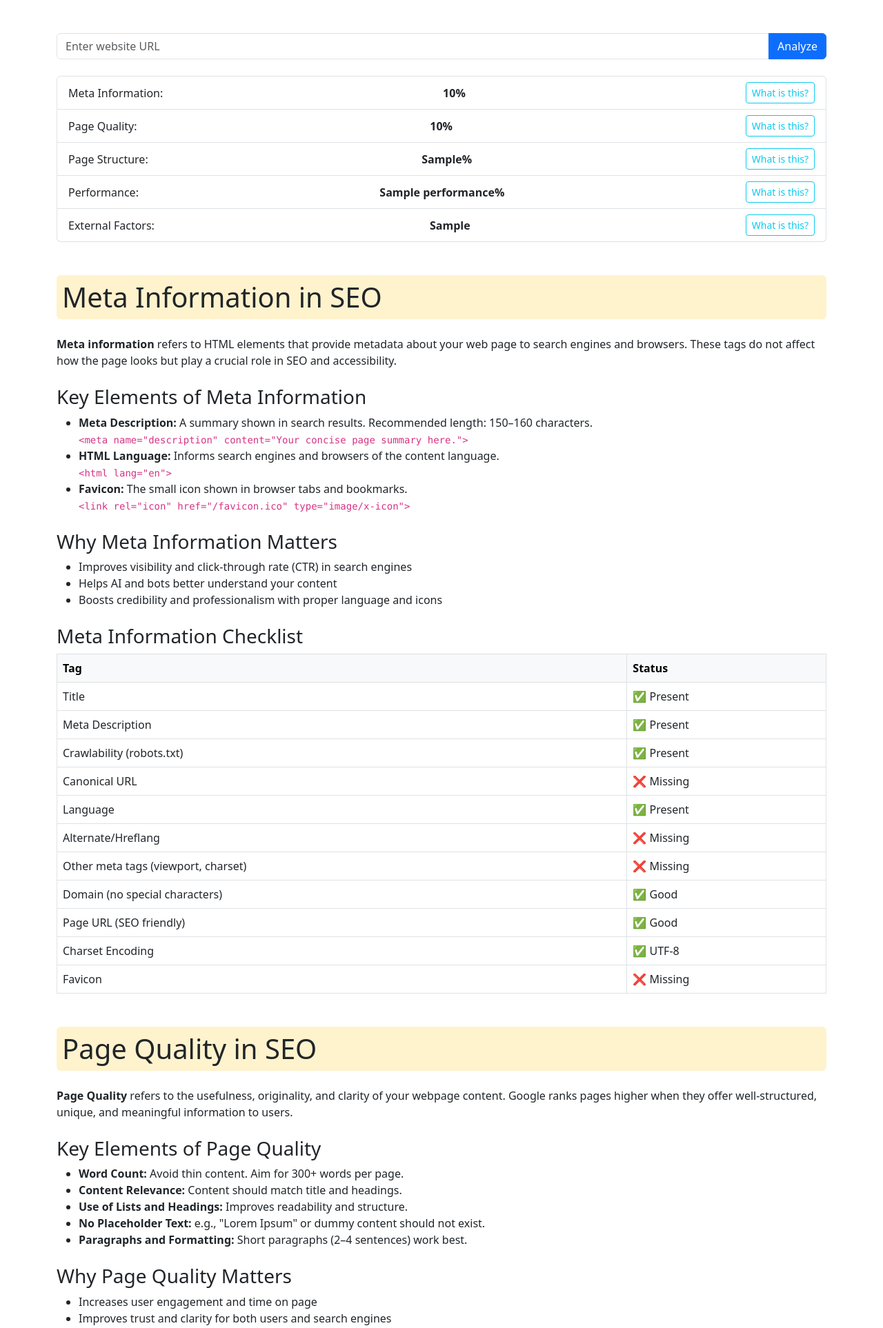
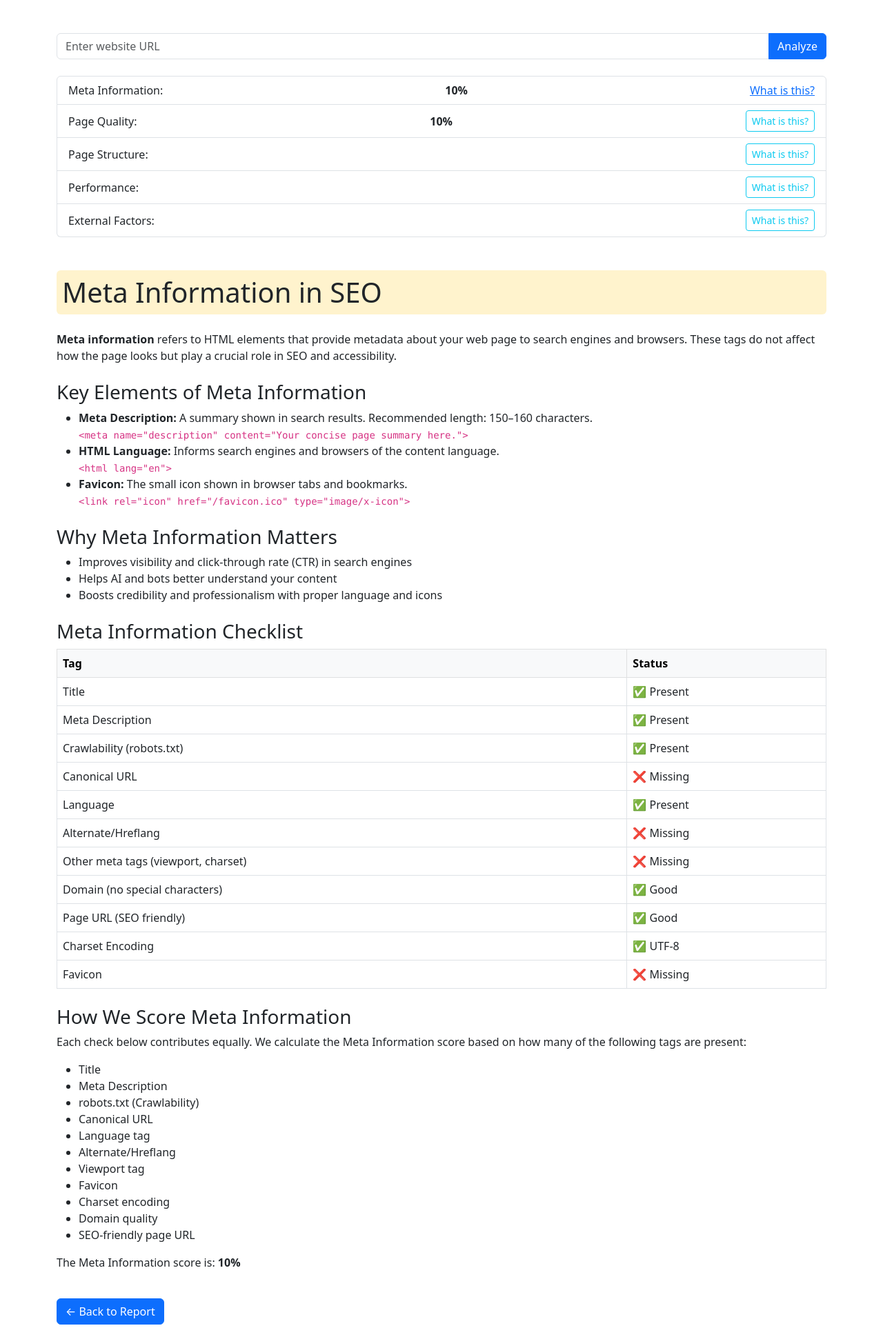
Before and after one commit to EdgarsMelnalksnis/seo_aio_analyser, a Flask app: template templates/index.html in a window 1280 px wide. Shown: the top 1926 px of the page at 69% size. Run offline with Flask 3, Linux system fonts and the light colour scheme; the template is opened without the code that fills it: most values are stand-ins (such as "Sample title", 1, 10 or a date in 2020).

Commit message:
work in progress. crashes now

```diff
--- a/templates/index.html
+++ b/templates/index.html
@@ -13,30 +13,31 @@
     <button type="submit" class="btn btn-primary">Analyze</button>
   </div>
 </form>
-
+{% if results %}
 {% if results %}
 <ul class="list-group mb-5">
   <li class="list-group-item d-flex justify-content-between align-items-center">
     Meta Information: <strong>{{ meta_info_score }}%</strong>
-    <a href="#meta-info" class="scroll-link btn btn-outline-info btn-sm">What is this?</a>
+    <a href="#meta-info" class="scroll-link" class="btn btn-outline-info btn-sm">What is this?</a>
   </li>
   <li class="list-group-item d-flex justify-content-between align-items-center">
   Page Quality: <strong>{{ page_quality_score }}%</strong>
   <a href="#page-quality" class="scroll-link btn btn-outline-info btn-sm">What is this?</a>
 </li>
   <li class="list-group-item d-flex justify-content-between align-items-center">
-  Page Structure: <strong>{{ results['Section Scores'].get('Page Structure', 0) }}%</strong>
+  Page Structure: <strong>{% if results.get('Section Scores') %}{{ results['Section Scores'].get('Page Structure', 0) }}%{% endif %}</strong>
   <a href="#link-structure" class="scroll-link btn btn-outline-info btn-sm">What is this?</a>
 </li>
   <li class="list-group-item d-flex justify-content-between align-items-center">
-    Performance: <strong>{{ results['Section Scores'].get('Performance', 0) }}%</strong>
+    Performance: <strong>{% if results.get('Section Scores') %}{{ results['Section Scores'].get('Performance', 0) }}%{% endif %}</strong>
     <a href="#performanceModal" data-bs-toggle="modal" class="btn btn-outline-info btn-sm">What is this?</a>
   </li>
   <li class="list-group-item d-flex justify-content-between align-items-center">
-    External Factors: <strong>{{ results['Section Scores'].get('External Factors', '0%') }}</strong>
+    External Factors: <strong>{% if results.get('Section Scores') %}{{ results['Section Scores'].get('External Factors', '0%') }}{% endif %}</strong>
     <a href="#externalFactorsModal" data-bs-toggle="modal" class="btn btn-outline-info btn-sm">What is this?</a>
   </li>
 </ul>
+
 
 <h1 id="meta-info" class="mb-4 bg-warning-subtle p-2 rounded">Meta Information in SEO</h1>
 
@@ -79,6 +80,27 @@
     <tr><td>Favicon</td><td>{% if results.get('Favicon Linked') == 'Present' %}✅ Present{% else %}❌ Missing{% endif %}</td></tr>
   </tbody>
 </table>
+
+<h3 class="mt-4">How We Score Meta Information</h3>
+<p>Each check below contributes equally. We calculate the Meta Information score based on how many of the following tags are present:</p>
+<ul>
+  <li>Title</li>
+  <li>Meta Description</li>
+  <li>robots.txt (Crawlability)</li>
+  <li>Canonical URL</li>
+  <li>Language tag</li>
+  <li>Alternate/Hreflang</li>
+  <li>Viewport tag</li>
+  <li>Favicon</li>
+  <li>Charset encoding</li>
+  <li>Domain quality</li>
+  <li>SEO-friendly page URL</li>
+</ul>
+<p>The Meta Information score is: <strong>{{ meta_info_score }}%</strong></p>
+{% endif %}
+<a href="/" class="btn btn-primary mt-4">← Back to Report</a>
+</div>
+
 
 <h1 id="page-quality" class="mt-5 mb-4 bg-warning-subtle p-2 rounded">Page Quality in SEO</h1>
 <p><strong>Page Quality</strong> refers to the usefulness, originality, and clarity of your webpage content. Google ranks pages higher when they offer well-structured, unique, and meaningful information to users.</p>
@@ -123,7 +145,6 @@
     <tr><td>H1 Tag Present in Content</td><td>{% if results.get('H1 in Body Text', False) %}✅ Present{% else %}❌ Missing in body section{% endif %}</td></tr>
   </tbody>
 </table>
-
 <h1 id="link-structure" class="mt-5 mb-4 bg-warning-subtle p-2 rounded">Page Structure in SEO</h1>
 <p><strong>Page Structure</strong> refers to how content is organized using headings (H1–H6), semantic HTML tags, and consistent formatting. A good structure helps both search engines and users understand your content hierarchy.</p>
 
@@ -152,8 +173,9 @@
   <li>Anchor text used instead of empty links</li>
   <li>Semantic tags detected</li>
 </ul>
-<p>The Page Structure score is: <strong>{{ results['Section Scores'].get('Page Structure', 0) }}%</strong></p>
-
+{% if results and results.get('Section Scores') %}
+<p>The Page Structure score is: <strong>{% if results.get('Section Scores') %}{{ results['Section Scores'].get('Page Structure', 0) }}%{% endif %}</strong></p>
+{% endif %}
 <h3 class="mt-4">Page Structure Checklist</h3>
 <table class="table table-bordered">
   <thead class="table-light">
@@ -196,7 +218,7 @@
   <li>Fewer than 100 media/request assets</li>
   <li>Compression enabled</li>
 </ul>
-<p>The Performance score is: <strong>{{ results['Section Scores'].get('Performance', 0) }}%</strong></p>
+<p>The Performance score is: <strong>{% if results.get('Section Scores') %}{{ results['Section Scores'].get('Performance', 0) }}%{% endif %}</strong></p>
 
 <h3 class="mt-4">Performance Checklist</h3>
 <table class="table table-bordered">
@@ -212,7 +234,6 @@
   </tbody>
 </table>
 
-␁
 
 <h1 id="external-factors" class="mt-5 mb-4 bg-warning-subtle p-2 rounded">External Factors in SEO</h1>
 <p><strong>External Factors</strong> refer to how your website is perceived and referenced from outside sources. These factors include backlinks, social signals, and listings in authoritative directories.</p>
@@ -239,7 +260,7 @@
   <li>Multiple referring domains</li>
   <li>Mention in well-known sources (Wikipedia, Reddit, etc.)</li>
 </ul>
-<p>The External Factors score is: <strong>{{ results['Section Scores'].get('External Factors', 0) }}%</strong></p>
+<p>The External Factors score is: <strong>{% if results.get('Section Scores') %}{{ results['Section Scores'].get('External Factors', 0) }}%{% endif %}</strong></p>
 
 <h3 class="mt-4">External Factors Checklist</h3>
 <table class="table table-bordered">
@@ -252,11 +273,6 @@
     <tr><td>Mentioned on Authoritative Sources</td><td>{% if results.get('In Authority Sources', False) %}✅ Present (e.g., Reddit/Wikipedia){% else %}❌ Not found in public sources{% endif %}</td></tr>
   </tbody>
 </table>
-
-␁
-{% endif %}
-<a href="/" class="btn btn-primary mt-4">← Back to Report</a>
-</div>
 <script>
   document.querySelectorAll('.scroll-link').forEach(link => {
     link.addEventListener('click', function(e) {
@@ -272,3 +288,4 @@
 </script>
 </body>
 </html>
+{% endif %}
```
